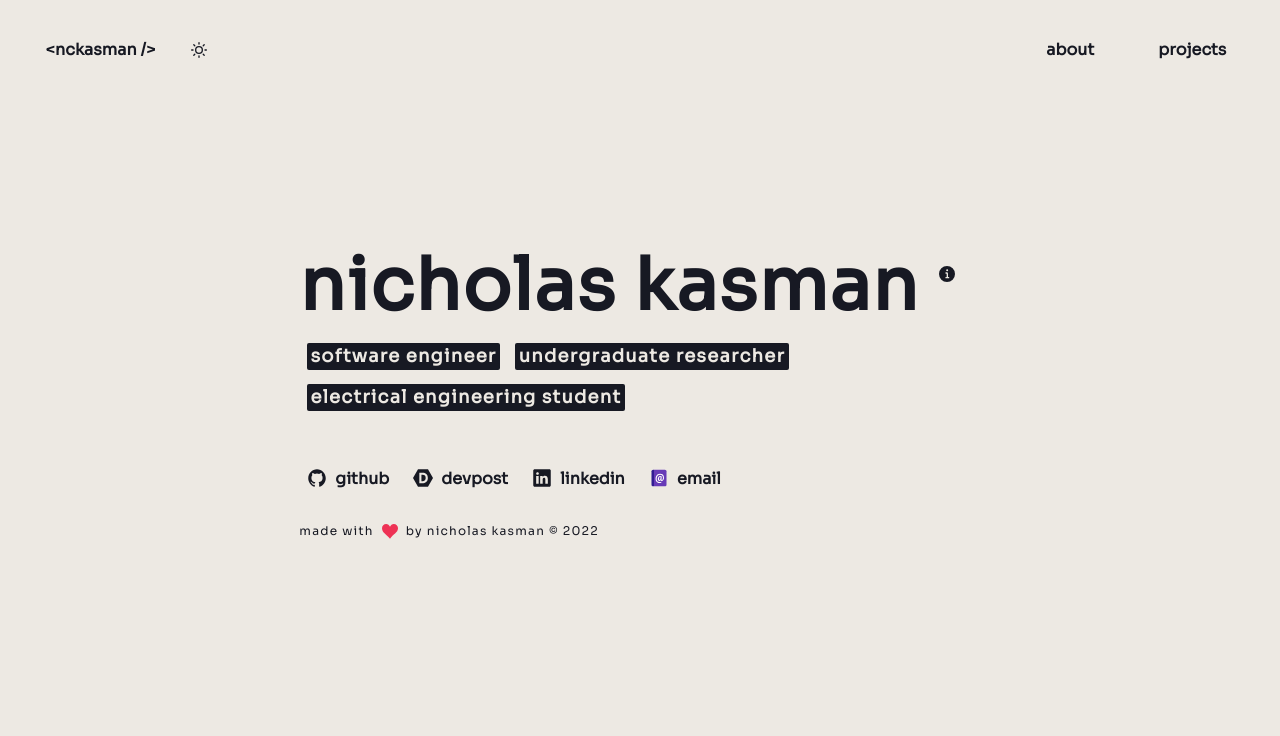
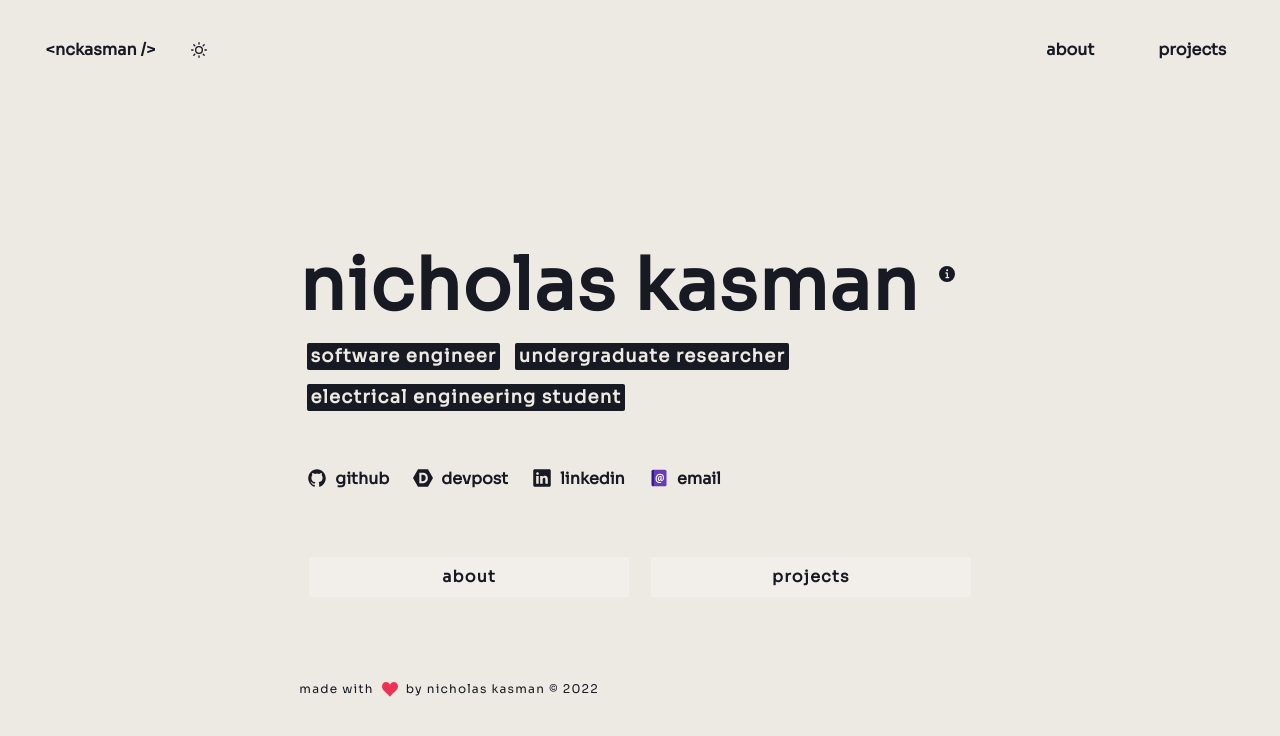
Before and after one commit to nckasman/portfolio_webpage, a Next.js app: page / in a window 1280 px wide. Shown: the top 736 px of the page. Built offline with nearby package versions, Linux system fonts and the light colour scheme.

Commit message:
Update Navigation

```diff
--- a/components/footer.js
+++ b/components/footer.js
@@ -5,7 +5,7 @@ import { ImHeart } from "react-icons/im"
 const Footer = () => {
     return(
         <Layout>
-            <Container>
+            <Container mt = "8%">
                 <HStack flexGrow = {1}>
                     <Text fontSize = {12}>made with</Text>
                     <Icon as = {ImHeart} color = "#ee3255"/>
--- a/components/project-item.js
+++ b/components/project-item.js
@@ -4,7 +4,7 @@ import theme from "../styles/theme"
 import NextLink from "next/link"
 import { motion } from "framer-motion"
 
-export const ProjectItem = ({ children, title, src, href }) => (
+export const ProjectItem = ({ children, title, src, href, blurURL }) => (
     <motion.div whileHover = {{scale: 1.1}} whileTap = {{scale: 0.9}}>
         <Box
         pb = {5}
@@ -29,6 +29,7 @@ export const ProjectItem = ({ children, title, src, href }) => (
                 className = "grid-item-thumbnail"
                 loading = "lazy"
                 placeholder = "blur"
+                blurDataURL = {blurURL}
                 />
                 <NextLink href = {href} passHref>
                     <LinkOverlay target = "_blank" rel = "noopener noreferrer">
--- a/components/socials.js
+++ b/components/socials.js
@@ -9,9 +9,9 @@ import { motion } from "framer-motion"
 const Socials = () => {
     return (
         <Box>
-            <Stack direction = {["column", "row"]} gap = {2}>
+            <Stack direction = {["column", "column", "row"]} gap = {2} align = "center">
                 <motion.div whileHover = {{scale: 1.05}} whileTap = {{scale: 0.95}}>
-                    <LinkBox m = {0} p = {2} as = {Button} variant = "custom" _hover = {useColorModeValue({color: "#ee3255", transitionDuration: "180ms"}, {bg: "#ee3255", transitionDuration: "180ms"})}>
+                    <LinkBox m = {0} px = {{base: "36vw", md: 2}} py = {{base: "2vw", md: 2}} as = {Button} variant = "custom" _hover = {useColorModeValue({color: "#ee3255", transitionDuration: "180ms"}, {bg: "#ee3255", transitionDuration: "180ms"})}>
                         <HStack>
                             <Icon w = {5} h = {5} as = {IoLogoGithub}/>
                             <NextLink href = "https://github.com/nckasman" passHref>
@@ -24,7 +24,7 @@ const Socials = () => {
                 </motion.div>
 
                 <motion.div whileHover = {{scale: 1.05}} whileTap = {{scale: 0.95}}>
-                    <LinkBox m = {0} p = {2} as = {Button} variant = "custom" _hover = {useColorModeValue({color: "#003E54", transitionDuration: "180ms"}, {bg: "#003E54", transitionDuration: "180ms"})}>
+                    <LinkBox m = {0} px = {{base: "36vw", md: 2}} py = {{base: "2vw", md: 2}} as = {Button} variant = "custom" _hover = {useColorModeValue({color: "#003E54", transitionDuration: "180ms"}, {bg: "#003E54", transitionDuration: "180ms"})}>
                         <HStack>
                             <Icon w = {5} h = {5} as = {SiDevpost}/>
                             <NextLink href = "https://devpost.com/nckasman" passHref>
@@ -37,7 +37,7 @@ const Socials = () => {
                 </motion.div>
 
                 <motion.div whileHover = {{scale: 1.05}} whileTap = {{scale: 0.95}}>
-                    <LinkBox m = {0} p = {2} as = {Button} variant = "custom" _hover = {useColorModeValue({color: "#0077B5", transitionDuration: "180ms"}, {bg: "#0077B5", transitionDuration: "180ms"})}>
+                    <LinkBox m = {0} px = {{base: "36vw", md: 2}} py = {{base: "2vw", md: 2}} as = {Button} variant = "custom" _hover = {useColorModeValue({color: "#0077B5", transitionDuration: "180ms"}, {bg: "#0077B5", transitionDuration: "180ms"})}>
                         <HStack>
                             <Icon w = {5} h = {5} as = {IoLogoLinkedin}/>
                             <NextLink href = "https://www.linkedin.com/in/nckasman/" passHref>
@@ -50,7 +50,7 @@ const Socials = () => {
                 </motion.div>
 
                 <motion.div whileHover = {{scale: 1.05}} whileTap = {{scale: 0.95}}>
-                    <LinkBox m = {0} p = {2} as = {Button} variant = "custom" _hover = {useColorModeValue({color: "#6e5494", transitionDuration: "180ms"}, {bg: "#6e5494", transitionDuration: "180ms"})}>
+                    <LinkBox m = {0} px = {{base: "36vw", md: 2}} py = {{base: "2vw", md: 2}} as = {Button} variant = "custom" _hover = {useColorModeValue({color: "#6e5494", transitionDuration: "180ms"}, {bg: "#6e5494", transitionDuration: "180ms"})}>
                         <HStack>
                             <Icon w = {5} h = {5} as = {FcAddressBook} />
                             <NextLink href = "mailto:nck.kasman@gmail.com" passHref>
--- a/pages/about.js
+++ b/pages/about.js
@@ -52,7 +52,7 @@ const About = () => {
                     </Text>
 
                     <HStack mt = {5}>
-                        <motion.div whileHover = {{scale: 1.05}} whileTap = {{scale: 0.95}}><NextLink href = "/projects" passHref><Link as = {Text}>Click here</Link></NextLink></motion.div>
+                        <motion.div whileHover = {{scale: 1.05}} whileTap = {{scale: 0.95}}><NextLink href = "/projects" passHref><Link as = {Text} fontWeight = "bold">Click here</Link></NextLink></motion.div>
                         <Text>to view my portfolio!</Text>
                     </HStack>
 
--- a/pages/index.js
+++ b/pages/index.js
@@ -1,4 +1,4 @@
-import { Container, Box, Button, Show, Link, useColorModeValue } from "@chakra-ui/react"
+import { Container, Box, HStack, Button, Show, Link, useColorModeValue } from "@chakra-ui/react"
 import Layout from "../components/layouts/article"
 import Socials from "../components/socials"
 import { motion } from "framer-motion"
@@ -9,16 +9,16 @@ import Section from "../components/section"
 const Page = () => {
     return (
         <Layout>
-            <Container mt = "4%">
+            <Container mt = "4%" display = {{md: "block"}}>
                 <Section delay = {0.1}>
-                    <Box display = {{md: 'flex'}}>
+                    <Box>
                         <Socials />
                     </Box>
                 </Section>
 
                 <Section delay = {0.2}>
                     <Show below = "md">
-                        <Box mt = "8%" display = {{md: "flex"}} align = "center">
+                        <Box mt = "8%" display = {{base: "block", md: "flex"}} align = "center">
                             <motion.div whileHover = {{scale: 1.05}} whileTap = {{scale: 0.95}}>
                                 <NextLink href = "/about/#start" passHref>
                                     <Button as = {Link} variant = "custom" width = "100%" bg = {useColorModeValue(theme.colors.light_hover, theme.colors.dark_hover)}>about</Button>
@@ -31,6 +31,21 @@ const Page = () => {
                             </motion.div>
                         </Box>
                     </Show>
+
+                    <Show above = "md">
+                        <HStack mt = "8%" display = {{md: "flex"}} justifyContent = "space-evenly">
+                            <motion.div whileHover = {{scale: 1.05}} whileTap = {{scale: 0.95}}>
+                                <NextLink href = "/about/#start" passHref>
+                                    <Button as = {Link} variant = "custom" width = "xs" bg = {useColorModeValue(theme.colors.light_hover, theme.colors.dark_hover)}>about</Button>
+                                </NextLink>
+                            </motion.div>
+                            <motion.div whileHover = {{scale: 1.05}} whileTap = {{scale: 0.95}}>
+                                <NextLink href = "/projects/#start" passHref>
+                                    <Button as = {Link} variant = "custom" width = "xs" bg = {useColorModeValue(theme.colors.light_hover, theme.colors.dark_hover)}>projects</Button>
+                                </NextLink>
+                            </motion.div>
+                        </HStack>
+                    </Show>
                 </Section>
             </Container>
         </Layout>
```
Also changed, not shown: pages/projects.js (+5 -4 lines), public/images/bloom.gif (added).
